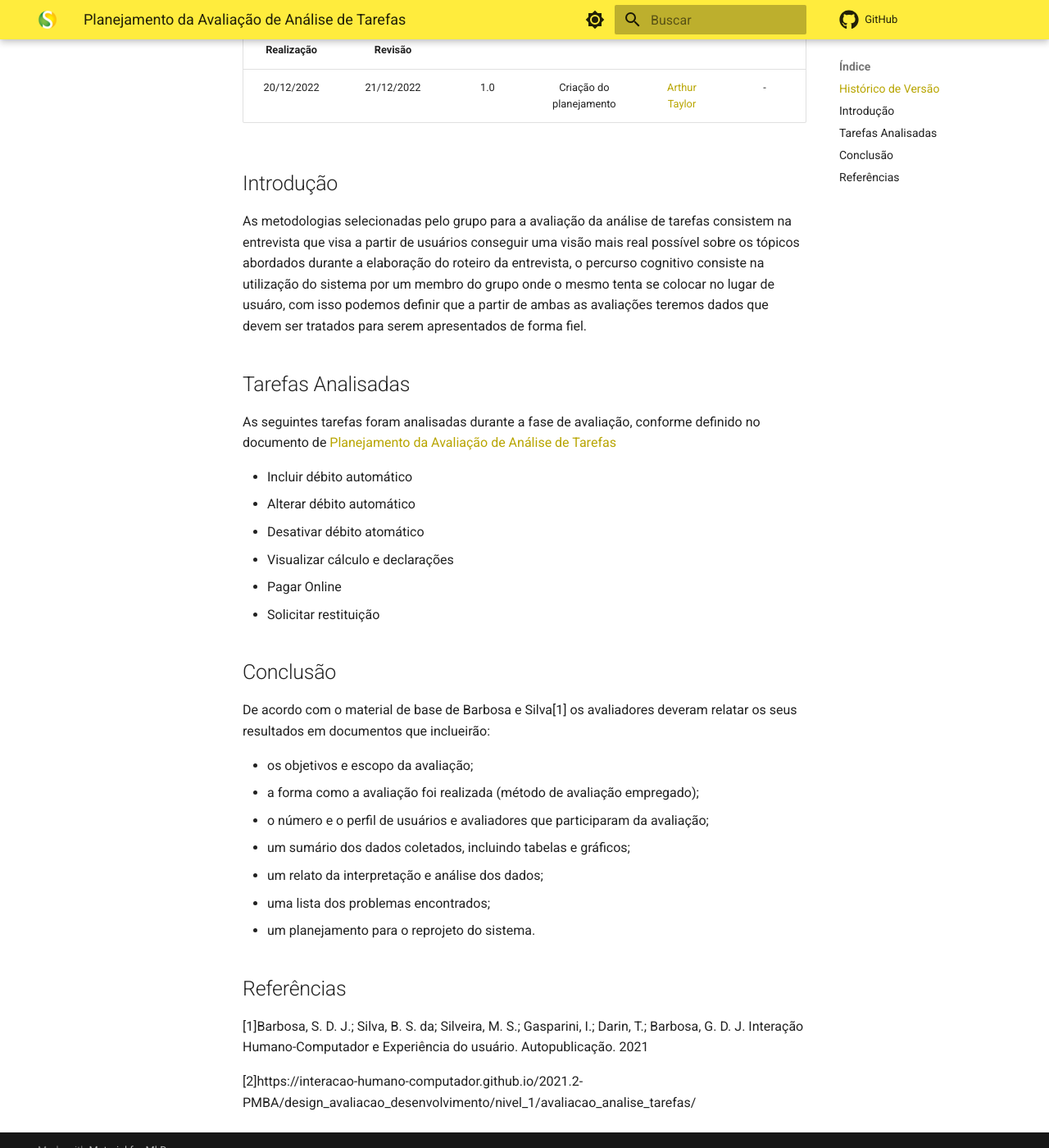
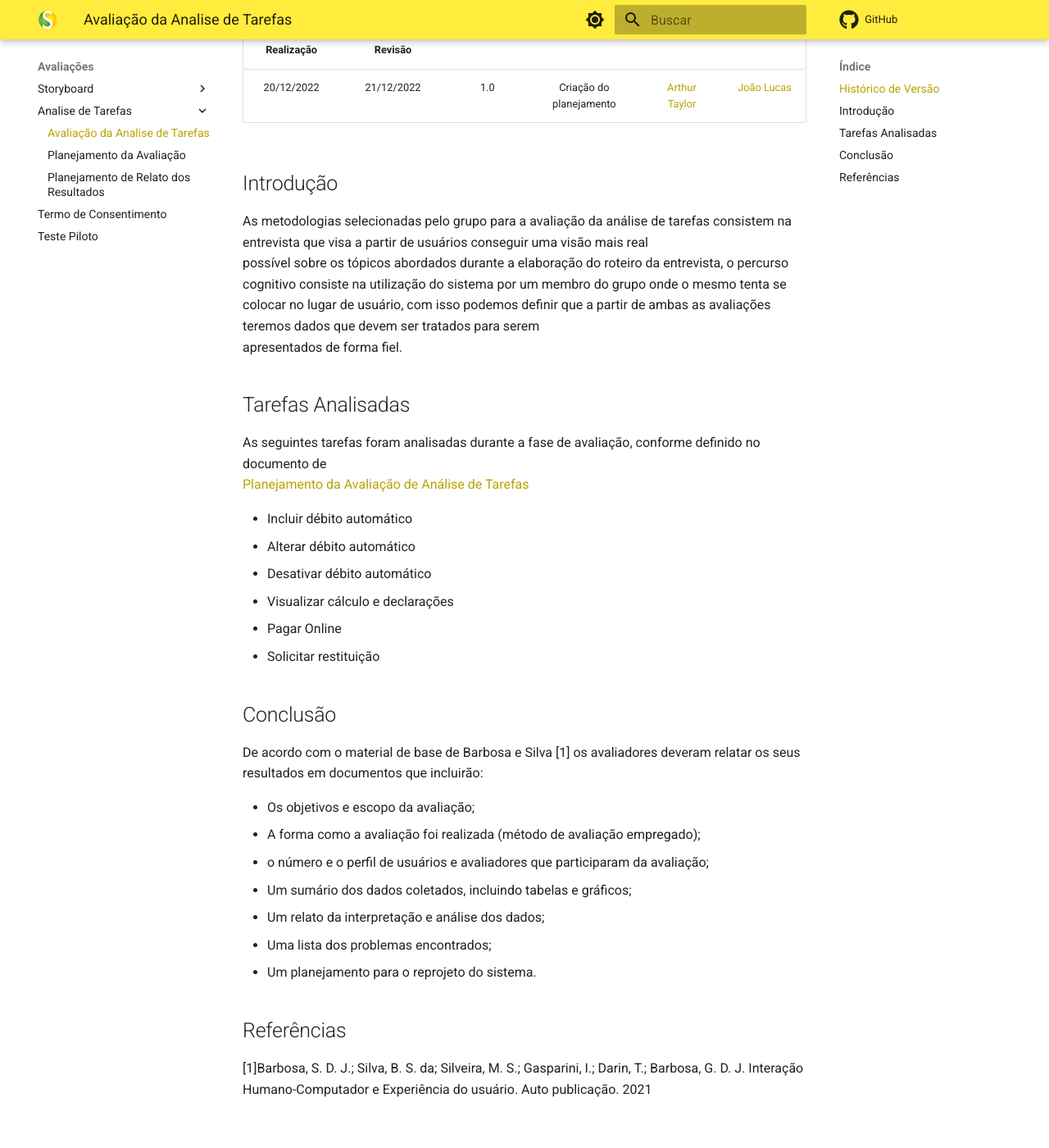
Before and after one commit to Interacao-Humano-Computador/2022.2-SimplesNacional, an MkDocs documentation site: the page built from docs/Avaliacoes/AnaliseDeTarefas/AvaliacaoAnaliseDeTarefas.md, in a window 1280 px wide and 1400 px high, scrolled down 261 px. Shown: the whole window at 82% size. Built offline with MkDocs 1.6.1 and Material for MkDocs 9.7.7, drawn with Linux system fonts in a browser that asks for light colours; comment, search, counter and statistics services are not loaded; some of the changed text lies outside the part shown.

Commit message:
Revisão AnaliseDeTarefas

```diff
--- a/docs/Avaliacoes/AnaliseDeTarefas/AvaliacaoAnaliseDeTarefas.md
+++ b/docs/Avaliacoes/AnaliseDeTarefas/AvaliacaoAnaliseDeTarefas.md
@@ -1,45 +1,41 @@
-# Planejamento da Avaliação de Análise de Tarefas
+# Avaliação de Análise de Tarefas
 
 ## Histórico de Versão
-
 |Data de Realização|Data Prevista de Revisão|Versão|Descrição|Autor|Revisor|
 | :----------: | :------: | :-----------: | :---------: |:---------: | :---------: |
-|20/12/2022|21/12/2022|1.0|Criação do planejamento|[Arthur Taylor](https://github.com/Eruel6)| - |
-
+|20/12/2022|21/12/2022|1.0|Criação do planejamento|[Arthur Taylor](https://github.com/Eruel6)| [João Lucas](https://github.com/Eruel6) |
 
 ## Introdução
-
 As metodologias selecionadas pelo grupo para a avaliação da análise de tarefas consistem na entrevista que visa a partir de usuários conseguir uma visão mais real
 possível sobre os tópicos abordados durante a elaboração do roteiro da entrevista, o percurso cognitivo consiste na utilização do sistema por um membro do grupo
-onde o mesmo tenta se colocar no lugar de usuáro, com isso podemos definir que a partir de ambas as avaliações teremos dados que devem ser tratados para serem
+onde o mesmo tenta se colocar no lugar de usuário, com isso podemos definir que a partir de ambas as avaliações teremos dados que devem ser tratados para serem
 apresentados de forma fiel.
 
 ## Tarefas Analisadas
-
 As seguintes tarefas foram analisadas durante a fase de avaliação, conforme definido no documento de
 [Planejamento da Avaliação de Análise de Tarefas](https://interacao-humano-computador.github.io/2022.2-SimplesNacional/Avaliacoes/AnaliseDeTarefas/PlanejamentoAvAnaliseDeTarefas/)
 
 - Incluir débito automático
 - Alterar débito automático
-- Desativar débito atomático
+- Desativar débito automático
 - Visualizar cálculo e declarações
 - Pagar Online
 - Solicitar restituição
 
 ## Conclusão
+De acordo com o material de base de Barbosa e Silva [1] os avaliadores deveram relatar os seus resultados em documentos que incluirão:
 
-De acordo com o material de base de Barbosa e Silva[1] os avaliadores deveram relatar os seus resultados em documentos que inclueirão:
-
-- os objetivos e escopo da avaliação;
-- a forma como a avaliação foi realizada (método de avaliação empregado);
+- Os objetivos e escopo da avaliação;
+- A forma como a avaliação foi realizada (método de avaliação empregado);
 - o número e o perfil de usuários e avaliadores que participaram da avaliação;
-- um sumário dos dados coletados, incluindo tabelas e gráficos;
-- um relato da interpretação e análise dos dados;
-- uma lista dos problemas encontrados;
-- um planejamento para o reprojeto do sistema.
+- Um sumário dos dados coletados, incluindo tabelas e gráficos;
+- Um relato da interpretação e análise dos dados;
+- Uma lista dos problemas encontrados;
+- Um planejamento para o reprojeto do sistema.
 
 ## Referências
+[1]Barbosa, S. D. J.; Silva, B. S. da; Silveira, M. S.; Gasparini, I.; Darin, T.; Barbosa, G. D. J. Interação Humano-Computador e Experiência do usuário. Auto publicação. 2021
 
-[1]Barbosa, S. D. J.; Silva, B. S. da; Silveira, M. S.; Gasparini, I.; Darin, T.; Barbosa, G. D. J. Interação Humano-Computador e Experiência do usuário. Autopublicação. 2021
+<br>
 
 [2]https://interacao-humano-computador.github.io/2021.2-PMBA/design_avaliacao_desenvolvimento/nivel_1/avaliacao_analise_tarefas/
--- a/mkdocs.yml
+++ b/mkdocs.yml
@@ -75,6 +75,7 @@ nav:
       - Planejamento da Avaliação: Avaliacoes/Storyboard/PlanejamentoAvStoryboard.md
       - Planejamento de Relato dos Resultados: Avaliacoes/Storyboard/PlanejamentoRelatoResuStoryboard.md
     - Analise de Tarefas:
+      - Avaliação da Analise de Tarefas: Avaliacoes/AnaliseDeTarefas/AvaliacaoAnaliseDeTarefas.md
       - Planejamento da Avaliação: Avaliacoes/AnaliseDeTarefas/PlanejamentoAvAnaliseDeTarefas.md
       - Planejamento de Relato dos Resultados: Avaliacoes/AnaliseDeTarefas/PlanejamentoResAnaliseTarefas.md
     - Termo de Consentimento: Avaliacoes/Termo-de-Consentimento-Avaliacoes.md
```
